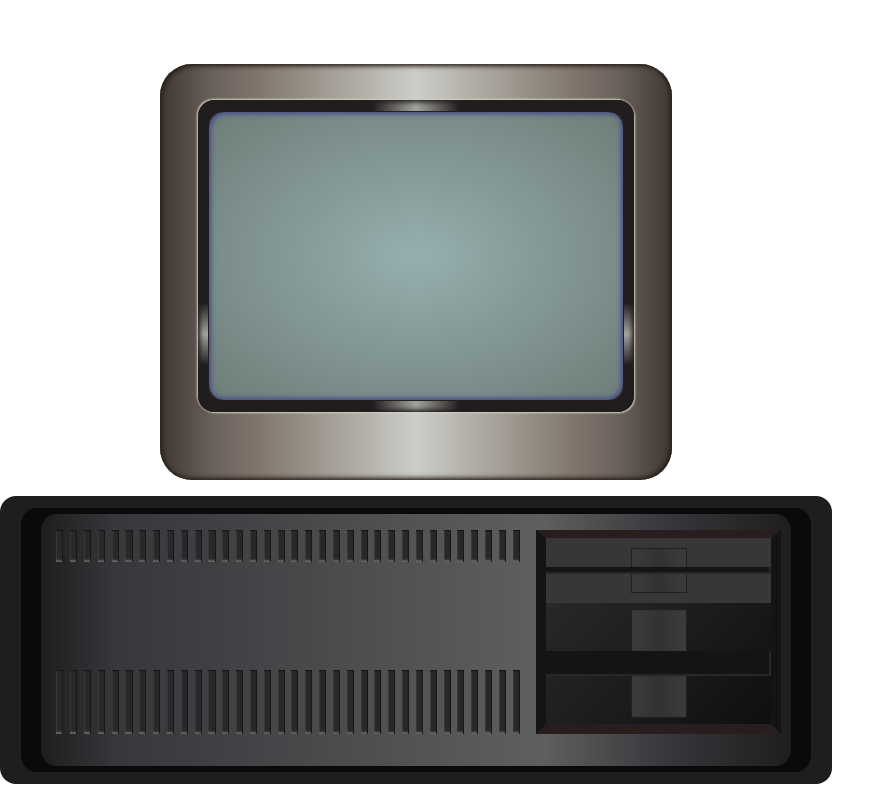
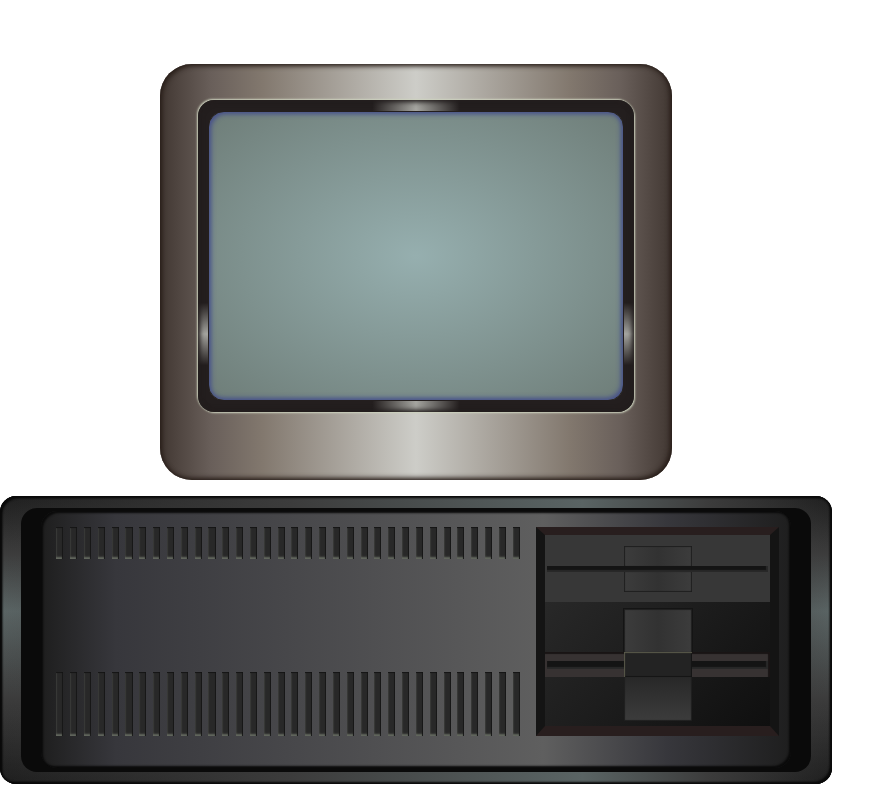
Before and after one commit to LMazouin/magic-number, a website: page index.html in a window 1280 px wide. Shown: the whole page, without its empty margins (0-895 px from the left). Drawn offline with Linux system fonts and the light colour scheme.

Commit message:
add design

```diff
--- a/index.html
+++ b/index.html
@@ -98,7 +98,11 @@
             </div>
             <div class="disk-2">
               <div class="slot-2"></div>
-              <div class="slot-2"></div>
+              <div class="slot-2">
+                <div></div>
+                <div></div>
+                <div></div>
+              </div>
               <div class="slot-2"></div>
             </div>
           </section>
--- a/style.css
+++ b/style.css
@@ -71,18 +71,40 @@ main {
 	height: 4.5rem;
 	min-width: 13rem;
 	min-height: 4.5rem;
-	background: rgb(30,30,30);
+	background: linear-gradient(to bottom, rgb(30,30,30), rgb(60,60,60), rgb(90,100,100) 40%, rgb(60,60,60), rgb(30,30,30));
+	box-shadow: inset 2px 2px 2px rgb(10,10,10), inset -2px -2px 2px rgb(10,10,10);
 	border-radius: 0.25rem;
 }
+
+.box-1::after {
+	content: "";
+	position: absolute;
+	top: 0;
+	left: 0;
+	bottom: 0;
+	right: 0;
+	z-index: 1;
+	width: 13rem;
+	height: 4.5rem;
+	min-width: 13rem;
+	min-height: 4.5rem;
+	background: linear-gradient(to right, rgba(30,30,30,0.0), rgba(60,60,60,1.0), rgba(90,100,100,1.0) 70%, rgba(60,60,60,1.0), rgba(30,30,30, 0.0));
+	box-shadow: inset 2px 2px 2px rgb(10,10,10), inset -2px -2px 2px rgb(10,10,10);
+	border-radius: 0.25rem;
+}
+
+
 
 .box-2 {
 	display: flex;
 	position: relative;
+	z-index: 2;
 	margin: auto;
 	width: 95%;
 	height: 92%;;
 	background: rgb(10,10,10);
 	border-radius: 0.25rem;
+	/* box-shadow: inset 1px 1px 2px rgb(90,100,100), inset -1px -1px 2px rgb(90,100,100); */
 
 }
 
@@ -91,9 +113,10 @@ main {
 	position: relative;
 	margin: auto;
 	width: 95%;
-	height: 95%;
+	height: 97%;
 	background: linear-gradient(to left, rgb(30, 30, 30), rgb(55,55,60), rgb(95,95,95) 33%, rgb(55,55,60) 90%, rgb(30,30,30));
 	border-radius: 0.25rem;
+	box-shadow: inset 2px 2px 2px rgb(10,10,10), inset -2px -2px 2px rgb(10,10,10);
 	}
 
 section {
@@ -132,8 +155,8 @@ section div {
 	margin-left: 0;
 	margin-right: 0.1rem;
 	border-top: solid 8px rgb(40,30,30);
-	border-right: solid 10px rgb(20,20,20);
-	border-left: solid 10px rgb(20,20,20);
+	border-right: solid 9px rgb(20,20,20);
+	border-left: solid 9px rgb(20,20,20);
 	border-bottom: solid 10px rgb(40,30,30);
 }
 
@@ -166,7 +189,7 @@ section div {
 }
 
 .disk-1 div:nth-child(1) {
-	width: 25%;
+	width: 30%;
 	height: 30%;
 	background: linear-gradient(to right, rgb(60,60,60), rgb(50,50,50), rgb(60,60,60));
 	box-shadow: inset -1px 1px 1px rgb(30,30,30), inset 1px 0 1px rgb(30,30,30);
@@ -174,14 +197,14 @@ section div {
 }
 
 .disk-1 div:nth-child(2) {
-	width: 100%;
+	width: 98%;
 	height: 10%;;
 	background: rgb(20,20,20);
 	box-shadow: inset -2px -2px 1px rgb(40,40,40);
 }
 
 .disk-1 div:nth-child(3) {
-	width: 25%;
+	width: 30%;
 	height: 30%;
 	background: linear-gradient(to right, rgb(60,60,60), rgb(50,50,50), rgb(60,60,60));
 	box-shadow: inset -1px -1px 1px rgb(30,30,30), inset 1px 0px 1px rgb(30,30,30)
@@ -197,24 +220,54 @@ section div {
 	background: linear-gradient(315deg, rgb(15,15,15), rgb(40,40,40));
 }
 
-.disk-2 div:nth-child(1) {
-	width: 25%;
+.disk-2 > div:nth-child(1) {
+	width: 30%;
 	height: 35%;
 	background: linear-gradient(to right, rgb(60,60,60), rgb(50,50,50), rgb(60,60,60));
 	box-shadow: inset -1px 1px 1px rgb(30,30,30), inset 1px 0 1px rgb(30,30,30);
+	border-top: solid 1px rgb(20,20,20);
+	border-left: solid 1px rgb(20,20,20);
+	border-right: solid 1px rgb(20,20,20);
+}
+
+.disk-2 > div:nth-child(2) {
+	display: flex;
+	align-items: center;
+	width: 100%;
+	height: 20%;;
+	background: rgb(55,50,50);
+	box-shadow: inset -2px 2px 1px rgb(25,20,20);
+}
+
+.disk-2 > div:nth-child(3) {
+	width: 30%;
+	height: 35%;
+	background: linear-gradient(to bottom, rgb(40,40,40), rgb(60,60,60));
+	box-shadow: inset -1px -1px 1px rgb(30,30,30), inset 1px 0px 1px rgb(30,30,30)
+}
+
+.disk-2 > div:nth-child(2) > div:nth-child(1) {
+	margin-right: 0;
+	width: 34%;
+	height: 30%;;
+	background: rgb(20,20,20);
+	box-shadow: inset 0 -2px 1px rgb(40,40,40);
 
 }
 
-.disk-2 div:nth-child(2) {
-	width: 100%;
-	height: 20%;;
+.disk-2 > div:nth-child(2) > div:nth-child(2) {
+	margin: 0;
+	width: 30%;
+	height: 100%;;
+	background: rgb(35,35,35);
+	box-shadow: inset 1px 1px 1px rgb(90,90,75), inset -1px -1px 1px rgb(20,20,20);
+
+}
+
+.disk-2 > div:nth-child(2) > div:nth-child(3) {
+	margin-left: 0;
+	width: 34%;
+	height: 30%;;
 	background: rgb(20,20,20);
 	box-shadow: inset -2px -2px 1px rgb(40,40,40);
 }
-
-.disk-2 div:nth-child(3) {
-	width: 25%;
-	height: 35%;
-	background: linear-gradient(to right, rgb(60,60,60), rgb(50,50,50), rgb(60,60,60));
-	box-shadow: inset -1px -1px 1px rgb(30,30,30), inset 1px 0px 1px rgb(30,30,30)
-}
```
